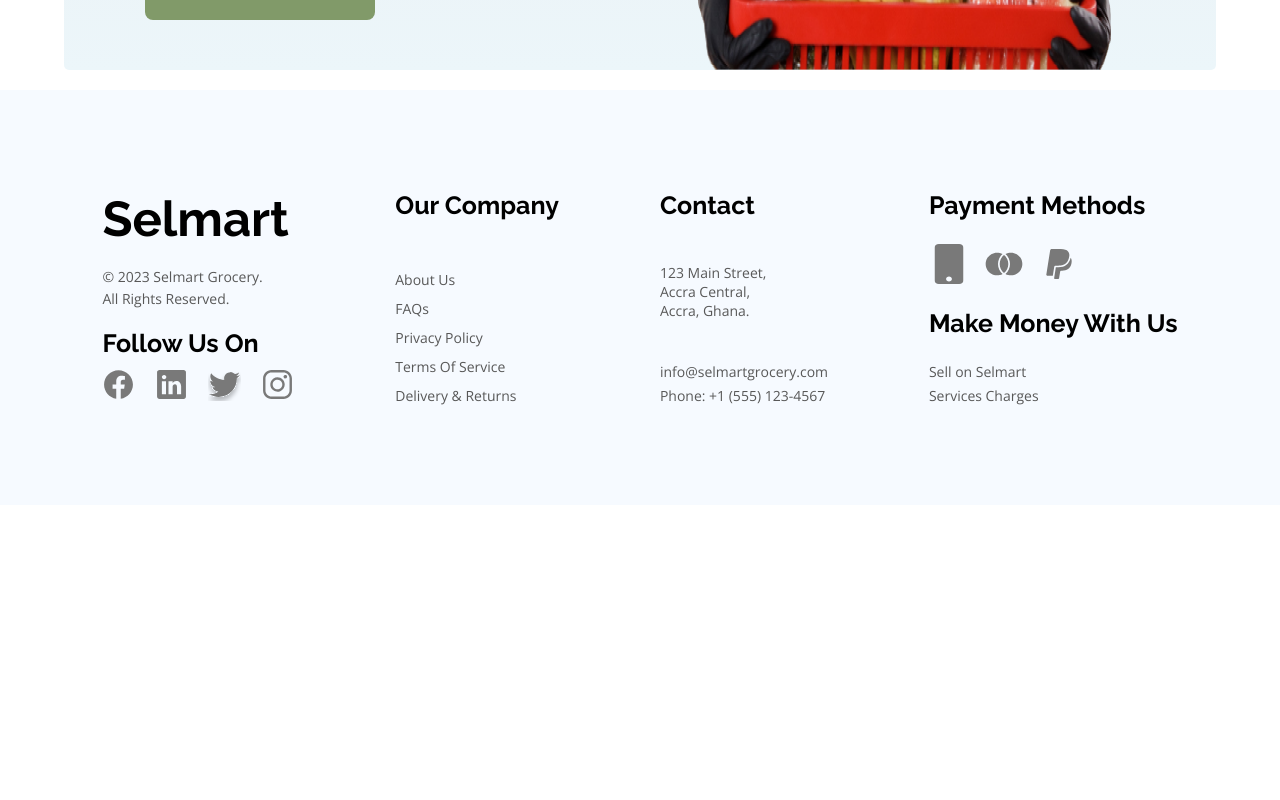
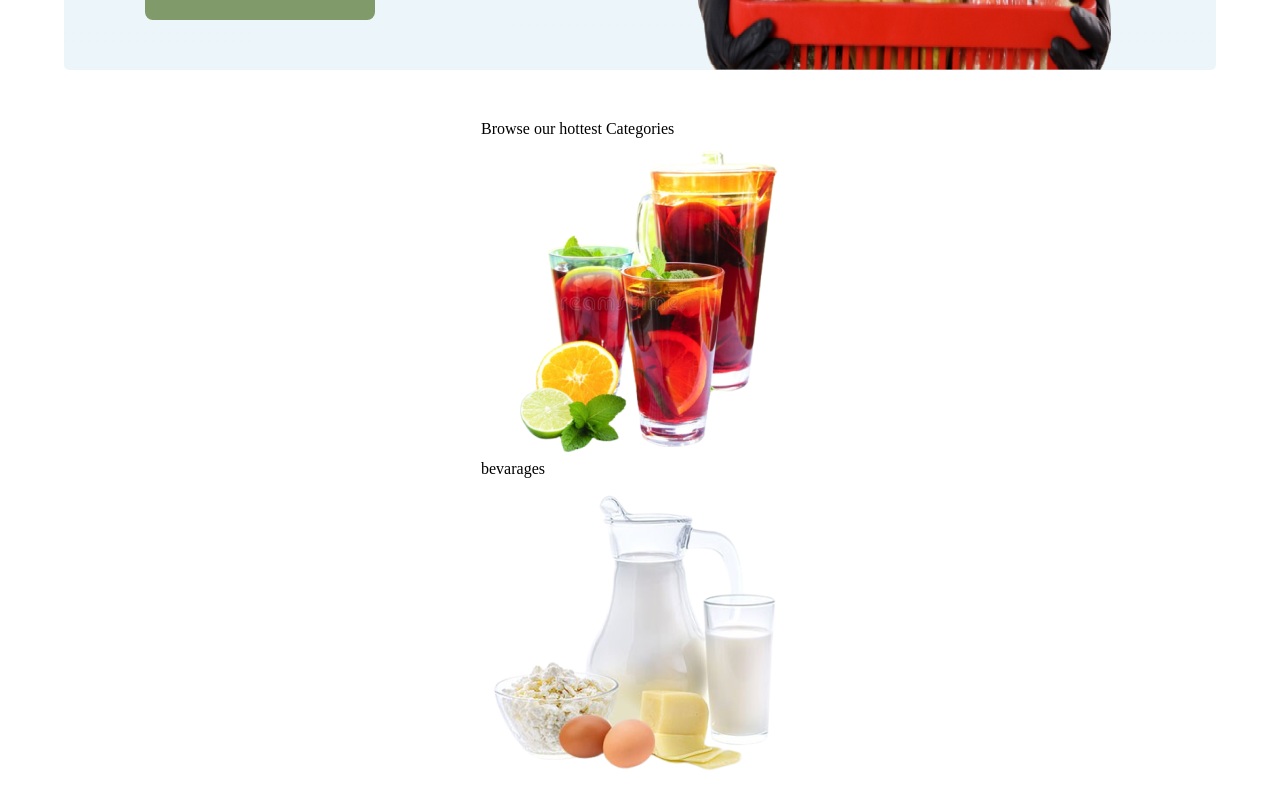
Before and after one commit to mambachristophersteven/selmart-copy, a React (Vite) app: page / in a window 1280 px wide. Shown: the part 760-1560 px from the top of the page. Before the commit the page ends 1265 px from the top, so only its background shows below. Built offline with nearby package versions, Linux system fonts and the light colour scheme.

Commit message:
getting data from categories data

```diff
--- a/src/Components/CategoryCard/CategoryCard.jsx
+++ b/src/Components/CategoryCard/CategoryCard.jsx
@@ -1,9 +1,13 @@
 import styles from './CategoryCard.module.css'
+/* eslint-disable react/prop-types */
 
 
-const CategoryCard = () => {
+const CategoryCard = (props) => {
   return (
-    <div className={styles.category_card}>CategoryCard</div>
+    <div className={styles.category_card}>
+        <img src={props.image} alt="" />
+        <p className={styles.categort_name}>{props.name}</p>
+    </div>
   )
 }
 
--- a/src/Pages/Home/Home.jsx
+++ b/src/Pages/Home/Home.jsx
@@ -2,6 +2,8 @@
 import styles from './Home.module.css'
 import point1 from '../../assets/point1.png'
 import point2 from '../../assets/point2.png'
+import categories from '../../assets/categories'
+import CategoryCard from '../../Components/CategoryCard/CategoryCard'
 
 const Home = () => {
   return (
@@ -20,6 +22,14 @@
             </div>
           </div>
         </div>
+        <div className={styles.categories}>
+            <p className={styles.section_heading}>Browse our hottest Categories</p>
+            <div className={styles.category_cards}>
+              {categories.map((categoryCard,i)=>{
+                return <CategoryCard key={i} name={categoryCard.name} image={categoryCard.image}/>
+              })}
+            </div>
+        </div>
     </div>
   )
 }
```
